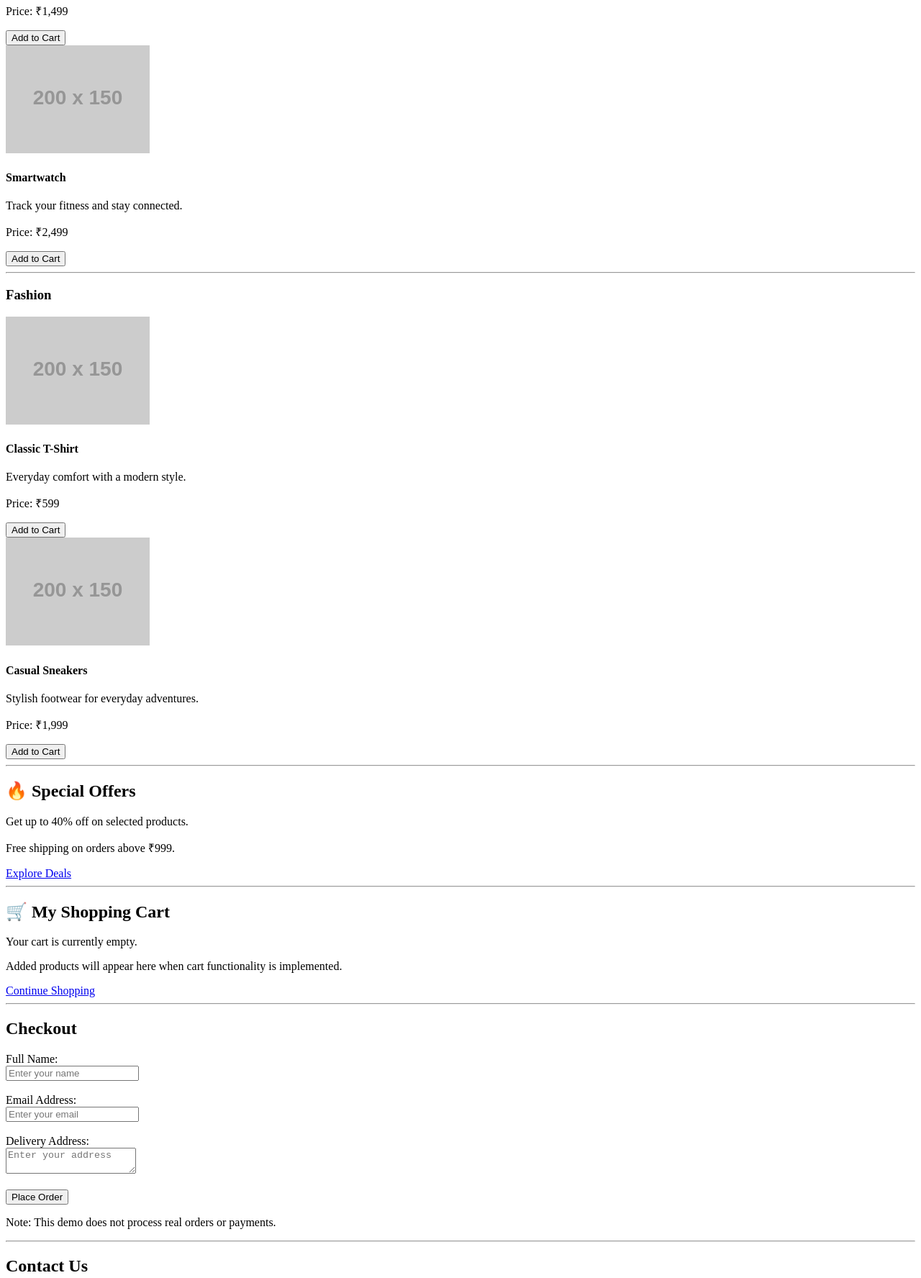
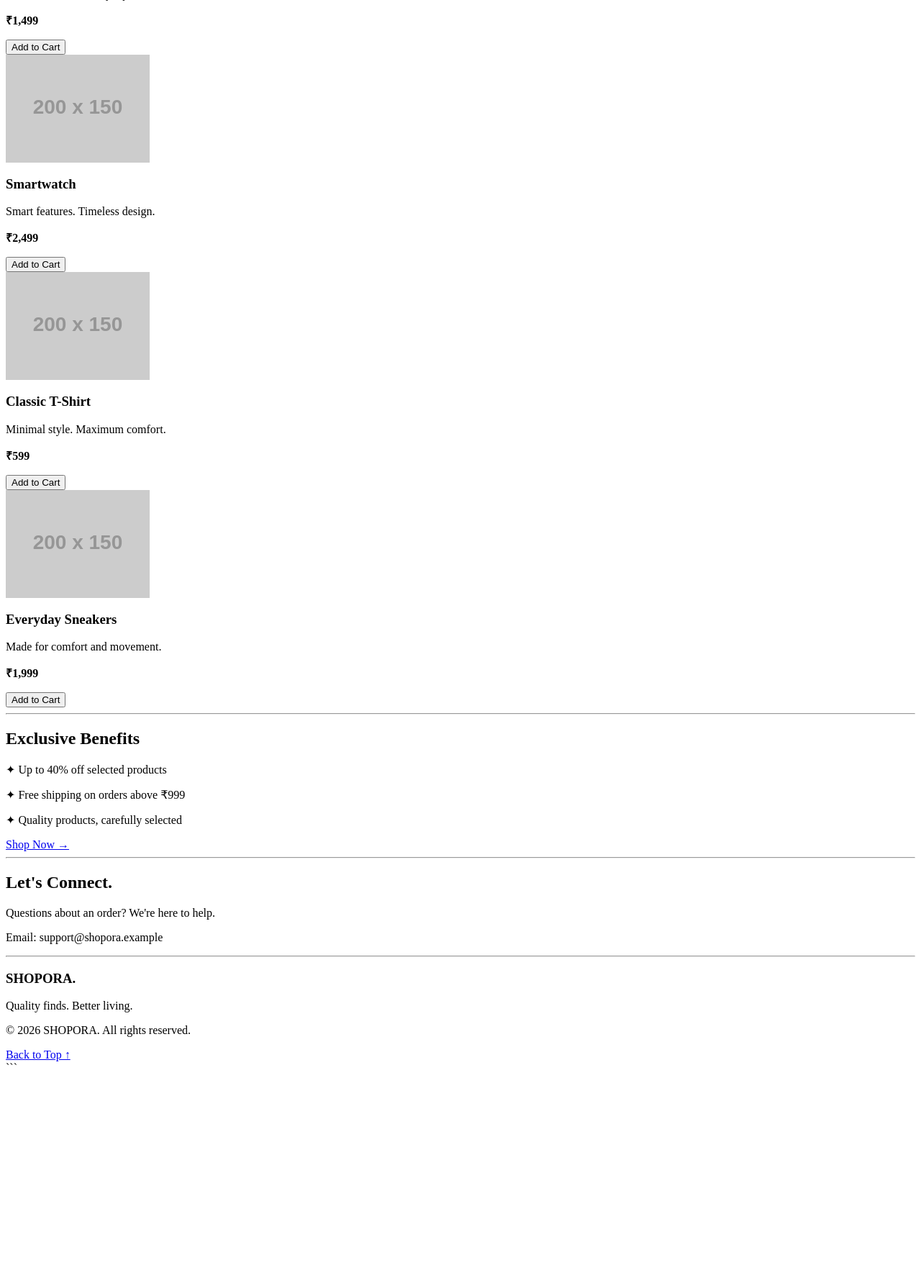
Before and after one commit to soniayush306/Web-Development, a plain HTML site: page YeHaiLastOption/E-commerse.html in a window 1280 px wide. Shown: the part 658-2434 px from the top of the page at 72% size. After the commit the page ends 2159 px from the top, so only its background shows below. Drawn offline with Linux system fonts and the light colour scheme; placeholder pictures from the web are drawn by us.

Commit message:
E-CommerceUpdate

````diff
--- a/YeHaiLastOption/E-commerse.html
+++ b/YeHaiLastOption/E-commerse.html
@@ -1,4 +1,4 @@
-
+```html
 <!DOCTYPE html>
 <html lang="en">
 <head>
@@ -6,143 +6,96 @@
     <meta name="viewport" content="width=device-width, initial-scale=1.0">
     <title>SHOPORA | Online Store</title>
 </head>
-
 <body>
 
     <header>
-        <h1>SHOPORA 🛍️</h1>
-        <p>Your Style. Your Choice.</p>
-
+        <h1>SHOPORA.</h1>
+        <p>Curated essentials. Elevated living.</p>
         <nav>
             <a href="#home">Home</a> |
             <a href="#products">Products</a> |
             <a href="#offers">Offers</a> |
-            <a href="#cart">My Cart</a> |
             <a href="#contact">Contact</a>
         </nav>
-
-        <hr>
     </header>
 
+    <hr>
+
     <main>
-
         <section id="home">
-            <h2>Welcome to SHOPORA</h2>
-            <p>Discover amazing products at prices you'll love.</p>
-            <p><strong>Special Offer: Up to 40% OFF!</strong></p>
-            <a href="#products">Shop Now →</a>
+            <p>THE NEW COLLECTION</p>
+            <h2>Style meets simplicity.</h2>
+            <p>Discover thoughtfully selected products for your everyday life.</p>
+            <p><strong>UP TO 40% OFF</strong></p>
+            <a href="#products">Explore Collection →</a>
         </section>
 
         <hr>
 
         <section id="products">
-            <h2>Our Products</h2>
-
-            <h3>Electronics</h3>
+            <h2>Featured Products</h2>
 
             <article>
-                <img src="https://placehold.co/200x150?text=Headphones"
-                     alt="Wireless Headphones">
-                <h4>Wireless Headphones</h4>
-                <p>Premium sound and comfortable design.</p>
-                <p>Price: ₹1,499</p>
-                <button type="button">Add to Cart</button>
+                <img src="https://placehold.co/200x150?text=Headphones" alt="Wireless Headphones">
+                <h3>Wireless Headphones</h3>
+                <p>Premium sound. Everyday comfort.</p>
+                <p><strong>₹1,499</strong></p>
+                <button>Add to Cart</button>
             </article>
 
             <article>
-                <img src="https://placehold.co/200x150?text=Smartwatch"
-                     alt="Smartwatch">
-                <h4>Smartwatch</h4>
-                <p>Track your fitness and stay connected.</p>
-                <p>Price: ₹2,499</p>
-                <button type="button">Add to Cart</button>
-            </article>
-
-            <hr>
-
-            <h3>Fashion</h3>
-
-            <article>
-                <img src="https://placehold.co/200x150?text=T-Shirt"
-                     alt="Classic T-Shirt">
-                <h4>Classic T-Shirt</h4>
-                <p>Everyday comfort with a modern style.</p>
-                <p>Price: ₹599</p>
-                <button type="button">Add to Cart</button>
+                <img src="https://placehold.co/200x150?text=Watch" alt="Smartwatch">
+                <h3>Smartwatch</h3>
+                <p>Smart features. Timeless design.</p>
+                <p><strong>₹2,499</strong></p>
+                <button>Add to Cart</button>
             </article>
 
             <article>
-                <img src="https://placehold.co/200x150?text=Sneakers"
-                     alt="Casual Sneakers">
-                <h4>Casual Sneakers</h4>
-                <p>Stylish footwear for everyday adventures.</p>
-                <p>Price: ₹1,999</p>
-                <button type="button">Add to Cart</button>
+                <img src="https://placehold.co/200x150?text=T-Shirt" alt="Classic T-Shirt">
+                <h3>Classic T-Shirt</h3>
+                <p>Minimal style. Maximum comfort.</p>
+                <p><strong>₹599</strong></p>
+                <button>Add to Cart</button>
+            </article>
+
+            <article>
+                <img src="https://placehold.co/200x150?text=Sneakers" alt="Sneakers">
+                <h3>Everyday Sneakers</h3>
+                <p>Made for comfort and movement.</p>
+                <p><strong>₹1,999</strong></p>
+                <button>Add to Cart</button>
             </article>
         </section>
 
         <hr>
 
         <section id="offers">
-            <h2>🔥 Special Offers</h2>
-            <p>Get up to 40% off on selected products.</p>
-            <p>Free shipping on orders above ₹999.</p>
-            <a href="#products">Explore Deals</a>
-        </section>
-
-        <hr>
-
-        <section id="cart">
-            <h2>🛒 My Shopping Cart</h2>
-            <p>Your cart is currently empty.</p>
-            <p>Added products will appear here when cart functionality is implemented.</p>
-            <a href="#products">Continue Shopping</a>
-        </section>
-
-        <hr>
-
-        <section id="checkout">
-            <h2>Checkout</h2>
-
-            <form action="#" method="post">
-                <label for="name">Full Name:</label><br>
-                <input type="text" id="name" name="name"
-                       placeholder="Enter your name" required>
-                <br><br>
-
-                <label for="email">Email Address:</label><br>
-                <input type="email" id="email" name="email"
-                       placeholder="Enter your email" required>
-                <br><br>
-
-                <label for="address">Delivery Address:</label><br>
-                <textarea id="address" name="address"
-                          placeholder="Enter your address" required></textarea>
-                <br><br>
-
-                <button type="submit">Place Order</button>
-            </form>
-
-            <p>Note: This demo does not process real orders or payments.</p>
+            <h2>Exclusive Benefits</h2>
+            <p>✦ Up to 40% off selected products</p>
+            <p>✦ Free shipping on orders above ₹999</p>
+            <p>✦ Quality products, carefully selected</p>
+            <a href="#products">Shop Now →</a>
         </section>
 
         <hr>
 
         <section id="contact">
-            <h2>Contact Us</h2>
+            <h2>Let's Connect.</h2>
+            <p>Questions about an order? We're here to help.</p>
             <p>Email: support@shopora.example</p>
-            <p>Customer Support: Monday–Saturday</p>
         </section>
-
     </main>
 
     <hr>
 
     <footer>
+        <h3>SHOPORA.</h3>
+        <p>Quality finds. Better living.</p>
         <p>© 2026 SHOPORA. All rights reserved.</p>
-        <p>Happy Shopping! ❤️</p>
         <a href="#home">Back to Top ↑</a>
     </footer>
 
 </body>
 </html>
+```
````
